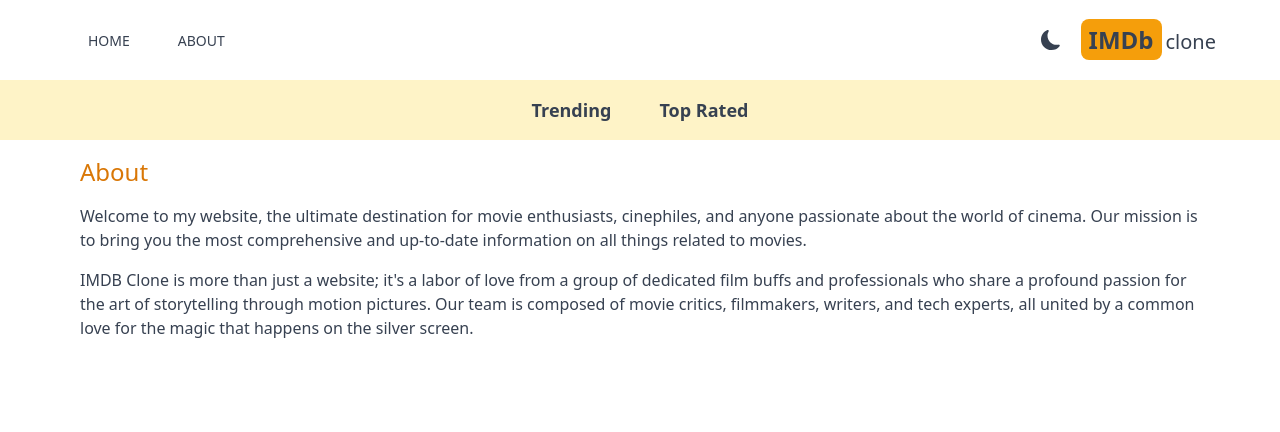
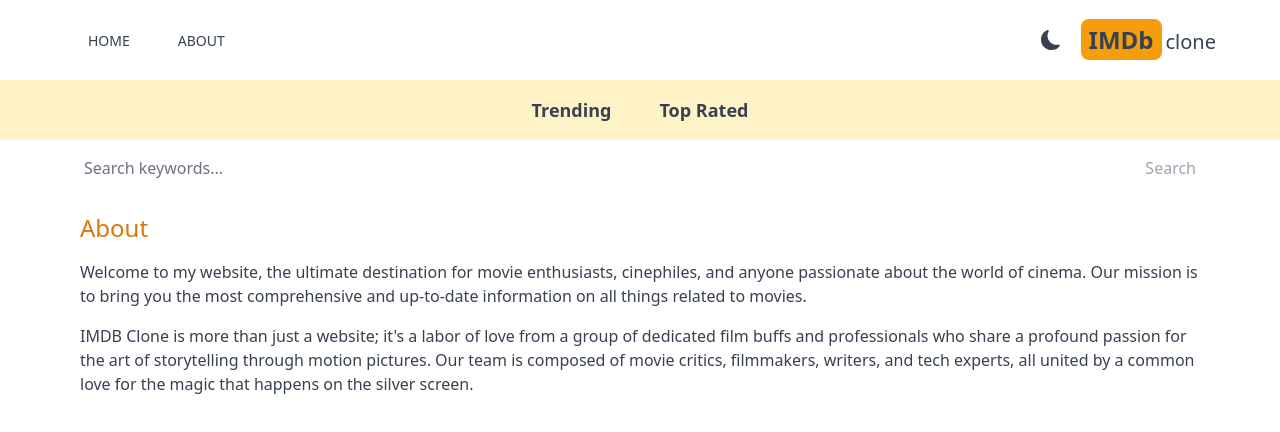
Before and after one commit to StinkyJeans/imdb, a Next.js app: page /about in a window 1280 px wide. Shown: the top 432 px of the page. Built offline with nearby package versions, Linux system fonts and the light colour scheme.

Commit message:
added search ability

```diff
--- a/src/app/layout.js
+++ b/src/app/layout.js
@@ -3,6 +3,7 @@
 import { Inter } from 'next/font/google'
 import Providers from './Providers'
 import Navbar from '@/components/Navbar'
+import SearchBox from '@/components/SearchBox'
 
 const inter = Inter({ subsets: ['latin'] })
 
@@ -23,7 +24,7 @@
         <Navbar />
 
         {/* SearchBox */}
-
+        <SearchBox />
 
         {children}
 
--- /dev/null
+++ b/src/app/search/[searchTerm]/page.js
@@ -0,0 +1,23 @@
+import Results from '@/components/Results';
+import React from 'react'
+
+export default async function SearchPage({params}) {
+
+    const res = await fetch(`https://api.themoviedb.org/3/search/movie?api_key=${process.env.API_KEY}&query=${params.searchTerm}&language=en-US&include_adult=false`);
+    console.log(`https://api.themoviedb.org/3/search/movie?api_key=${process.env.API_KEY}&query=${params.searchTerm}&language=en-US&include_adult=false`);
+
+    if (!res.ok){
+        throw new Error("Error fetching data");
+    }
+    const data = await res.json();
+    const results = data.results
+  return (
+    <div>
+        {results && results.length === 0 && (
+          <h1 className='text-center pt-6'>No results found</h1>
+        )}
+
+        {results && <Results results={results}/>}
+    </div>
+  );
+}
--- /dev/null
+++ b/src/components/SearchBox.js
@@ -0,0 +1,31 @@
+"use client";
+import React, { useState } from 'react'
+import { useRouter } from 'next/navigation';
+
+export default function SearchBox() {
+    const [search, setSearch] = useState ("");
+    const router = useRouter();
+    function handledSubmit(e) {
+        e.preventDefault();
+        if(!search) return;
+        router.push(`/search/${search}`);
+
+    }
+
+  return (
+    <form onSubmit={handledSubmit}
+    className='flex max-w-6xl mx-auto justify-between items-center px-5'>
+         <input
+         value={search}
+         onChange={(e) => setSearch(e.target.value)}
+         type="text" placeholder='Search keywords...'
+         className='w-full h-14 rounded-sm placeholder-gray-500 outline-none bg-transparent flex-1'
+
+         />
+
+        <button disabled={!search}type='submit'
+        className='text-amber-600
+        disabled:text-gray-400'>Search</button>
+    </form>
+  )
+}
```
Also changed, not shown: 1 other file (tests, documents, lock files or other folders).
